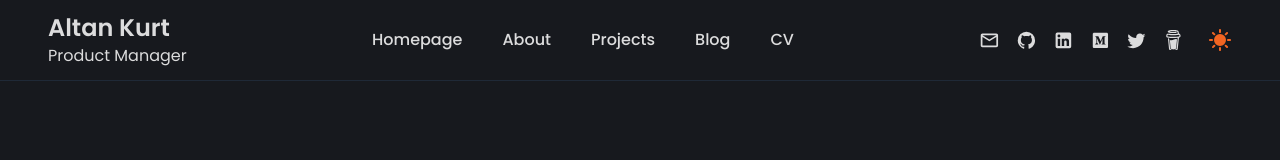
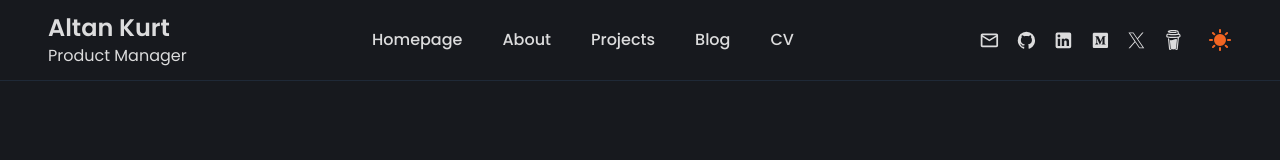
Before and after one commit to altankurt/altankurt.com, a Next.js app: page /projects in a window 1280 px wide. Shown: the top 160 px of the page. Built offline with nearby package versions, Linux system fonts and the light colour scheme.

Commit message:
change twitter icon

```diff
--- a/src/assets/icons/twitter.js
+++ b/src/assets/icons/twitter.js
@@ -2,15 +2,15 @@ export function Twitter(props) {
   return (
     <svg
       xmlns="http://www.w3.org/2000/svg"
+      x="0px"
+      y="0px"
       width="1.3em"
       height="1.3em"
-      viewBox="0 0 24 24"
+      viewBox="0 0 50 50"
+      fill="currentColor"
       {...props}
     >
-      <path
-        fill="currentColor"
-        d="M22.46 6c-.77.35-1.6.58-2.46.69c.88-.53 1.56-1.37 1.88-2.38c-.83.5-1.75.85-2.72 1.05C18.37 4.5 17.26 4 16 4c-2.35 0-4.27 1.92-4.27 4.29c0 .34.04.67.11.98C8.28 9.09 5.11 7.38 3 4.79c-.37.63-.58 1.37-.58 2.15c0 1.49.75 2.81 1.91 3.56c-.71 0-1.37-.2-1.95-.5v.03c0 2.08 1.48 3.82 3.44 4.21a4.22 4.22 0 0 1-1.93.07a4.28 4.28 0 0 0 4 2.98a8.521 8.521 0 0 1-5.33 1.84c-.34 0-.68-.02-1.02-.06C3.44 20.29 5.7 21 8.12 21C16 21 20.33 14.46 20.33 8.79c0-.19 0-.37-.01-.56c.84-.6 1.56-1.36 2.14-2.23Z"
-      ></path>
+      <path d="M 5.9199219 6 L 20.582031 27.375 L 6.2304688 44 L 9.4101562 44 L 21.986328 29.421875 L 31.986328 44 L 44 44 L 28.681641 21.669922 L 42.199219 6 L 39.029297 6 L 27.275391 19.617188 L 17.933594 6 L 5.9199219 6 z M 9.7167969 8 L 16.880859 8 L 40.203125 42 L 33.039062 42 L 9.7167969 8 z"></path>
     </svg>
   )
 }
```
